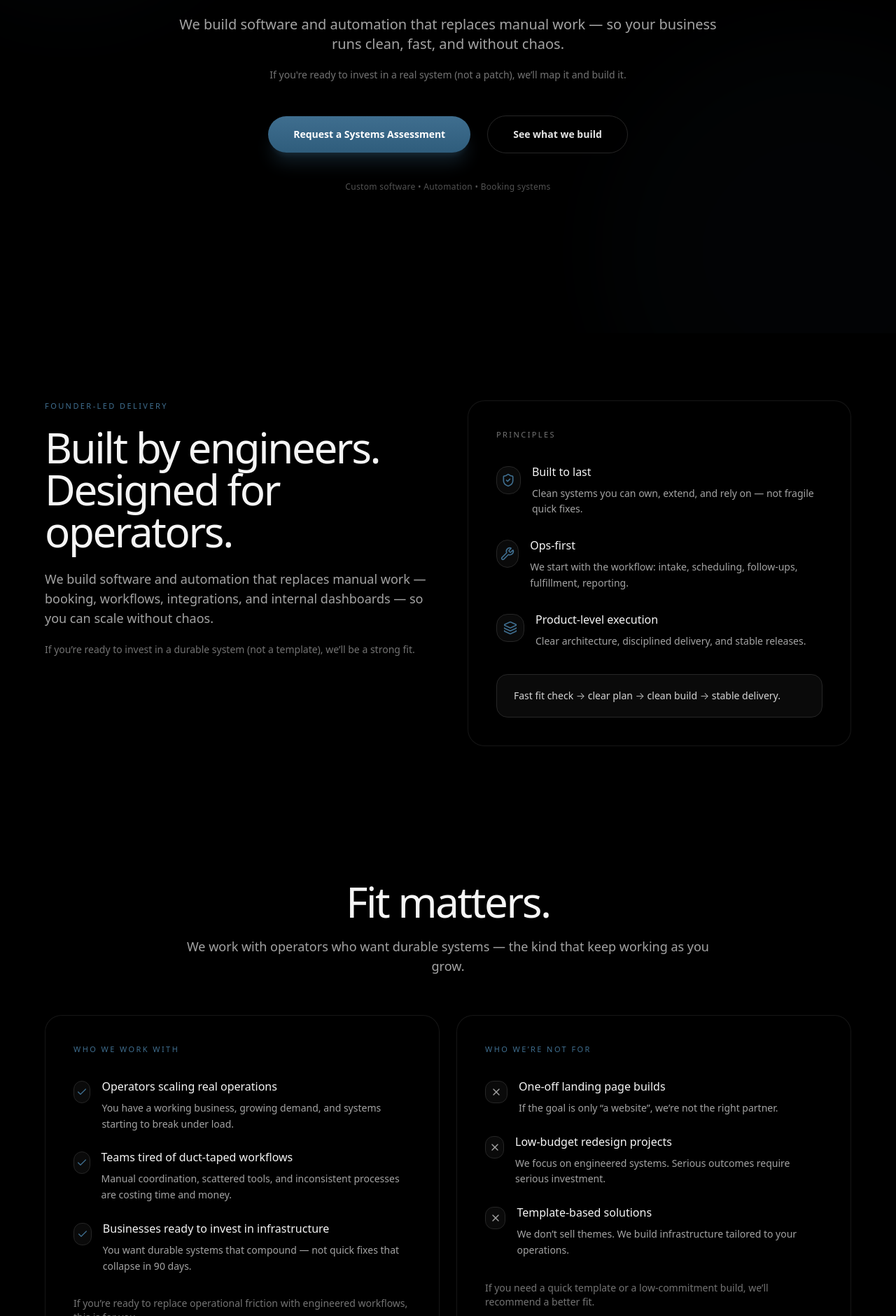
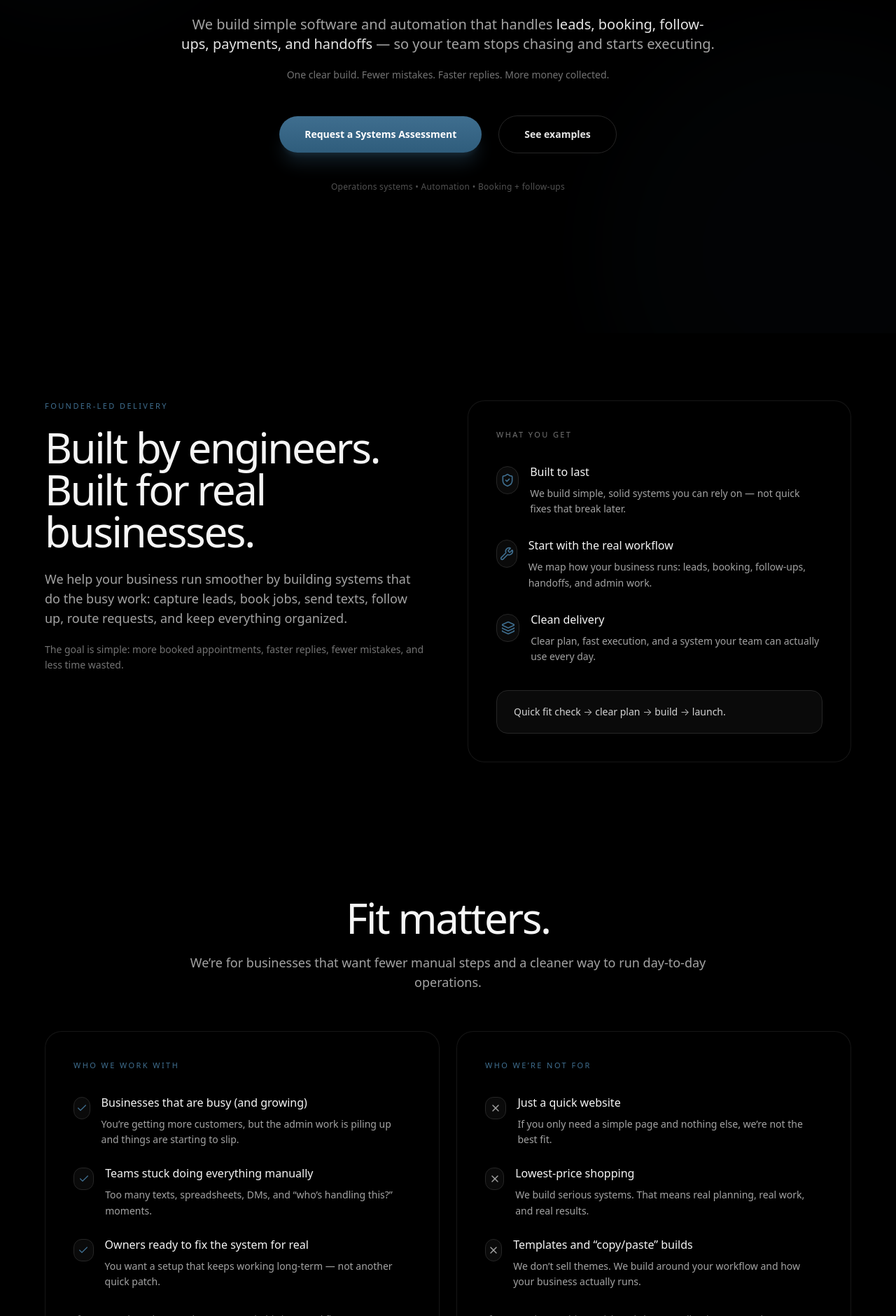
Before and after one commit to alexbritop24/apex-fusion-platform, a React (Vite) app: page / in a window 1280 px wide. Shown: the part 420-2300 px from the top of the page at 70% size. Built offline with nearby package versions, Linux system fonts and the light colour scheme.

Commit message:
Refine homepage copy: simplified language, outcome-focused positioning

```diff
--- a/src/components/AuthorityBlock.tsx
+++ b/src/components/AuthorityBlock.tsx
@@ -14,41 +14,43 @@ type Signal = {
 };
 
 export default function AuthorityBlock() {
+  // ✅ Simplified: plain-language pillars, still “premium”
   const pillars: Pillar[] = [
     {
-      title: "Software Systems",
-      desc: "Custom apps and internal tools designed around your workflows — not generic templates.",
+      title: "Custom software",
+      desc: "Tools built around how you work — so your team isn’t fighting the process every day.",
       icon: Code,
     },
     {
-      title: "Automation Engineering",
-      desc: "Workflow automation that reduces manual steps, eliminates handoffs, and prevents errors.",
+      title: "Automation that saves time",
+      desc: "We remove busywork: forms, follow-ups, reminders, handoffs, and approvals.",
       icon: Workflow,
     },
     {
-      title: "Infrastructure + Deployments",
-      desc: "Production-grade architecture, deployments, and monitoring for long-term reliability.",
+      title: "Reliable setup",
+      desc: "Your system stays stable as you grow — less breaking, less babysitting, fewer surprises.",
       icon: Server,
     },
     {
-      title: "Security-minded by default",
-      desc: "Least-privilege access patterns, safe data handling, and hardened delivery workflows.",
+      title: "Data handled safely",
+      desc: "Clean access control and safe handling of customer info from day one.",
       icon: Shield,
     },
   ];
 
+  // ✅ Simplified: outcomes + trust without jargon
   const signals: Signal[] = [
     {
-      title: "Designed for operators",
-      desc: "We build systems that reduce friction inside real businesses — scheduling, ops, and back office.",
+      title: "Built for real businesses",
+      desc: "Less manual work. Faster replies. Cleaner handoffs. Fewer missed leads.",
     },
     {
-      title: "Durable over trendy",
-      desc: "We prioritize maintainability, clarity, and long-term ownership over novelty.",
+      title: "Made to keep working",
+      desc: "We build it so you can run it daily — not something that falls apart after launch.",
     },
     {
-      title: "Proof available on request",
-      desc: "Select outcomes and references can be shared after an initial fit check.",
+      title: "Examples available",
+      desc: "We can share relevant examples after a quick fit check.",
     },
   ];
 
@@ -61,14 +63,14 @@ export default function AuthorityBlock() {
           </p>
 
           <h2 className="mt-5 text-3xl sm:text-4xl md:text-5xl lg:text-6xl font-extralight tracking-[-0.04em]">
-            Infrastructure-first.
+            Built to run daily.
             <br />
-            Built to compound.
+            Built to scale.
           </h2>
 
           <p className="mt-5 text-base sm:text-lg font-light text-neutral-400">
-            We deliver systems that stay reliable under growth: software,
-            automation, and operational platforms.
+            We build software + automation that cuts busywork and keeps your
+            operation running clean as you grow.
           </p>
         </div>
 
@@ -119,7 +121,7 @@ export default function AuthorityBlock() {
           ))}
         </div>
 
-        {/* ✅ Tech stack marquee (logos + names) */}
+        {/* Tech stack marquee */}
         <div className="mt-10">
           <TechStackMarquee
             items={[
--- a/src/components/CapabilitiesGrid.tsx
+++ b/src/components/CapabilitiesGrid.tsx
@@ -3,23 +3,27 @@ import { Code, Zap, Layers, Database } from "lucide-react";
 
 const capabilities = [
   {
-    title: "Software Systems",
-    description: "Robust custom software to run your business.",
+    title: "Custom Software",
+    description:
+      "We build the tools your team actually needs — client portals, dashboards, internal systems, and admin panels.",
     Icon: Code,
   },
   {
-    title: "Automation Workflows",
-    description: "Intelligent automation that saves time and eliminates errors.",
+    title: "Automation",
+    description:
+      "We remove repetitive work — auto follow-ups, reminders, task routing, forms → spreadsheets/CRM, and clean handoffs.",
     Icon: Zap,
   },
   {
-    title: "Digital Products",
-    description: "Apps and tools designed for lasting impact.",
+    title: "AI + Smart Tools",
+    description:
+      "We add helpful AI where it makes sense — faster replies, better intake, smarter scheduling, and cleaner ops.",
     Icon: Layers,
   },
   {
-    title: "Infrastructure",
-    description: "Backend architecture that powers growth.",
+    title: "Reliable Setup",
+    description:
+      "We set it up so it runs every day — integrations, tracking, permissions, and a system you can keep using.",
     Icon: Database,
   },
 ];
@@ -30,12 +34,16 @@ export default function CapabilitiesGrid() {
       <div className="mx-auto max-w-7xl">
         <div className="text-center">
           <p className="text-[11px] uppercase tracking-[0.22em] text-brand-400">
-            Capabilities
+            What we do
           </p>
 
           <h2 className="mt-5 text-3xl sm:text-4xl md:text-5xl lg:text-6xl font-extralight tracking-[-0.04em] text-neutral-100">
-            What we build
+            We build systems that save time.
           </h2>
+
+          <p className="mx-auto mt-5 max-w-3xl text-base sm:text-lg font-light text-neutral-400">
+            Less manual work. Fewer mistakes. Faster follow-ups. Clearer operations.
+          </p>
         </div>
 
         <div className="mt-14 rounded-3xl border border-neutral-800 bg-neutral-800/60 overflow-hidden">
@@ -51,7 +59,7 @@ export default function CapabilitiesGrid() {
                   {title}
                 </h3>
 
-                <p className="mt-3 text-sm sm:text-base font-light text-neutral-400 max-w-md">
+                <p className="mt-3 text-sm sm:text-base font-light text-neutral-400 max-w-md leading-relaxed">
                   {description}
                 </p>
               </div>
--- a/src/components/FounderBlock.tsx
+++ b/src/components/FounderBlock.tsx
@@ -5,17 +5,17 @@ export default function FounderBlock() {
   const points = [
     {
       title: "Built to last",
-      desc: "Clean systems you can own, extend, and rely on — not fragile quick fixes.",
+      desc: "We build simple, solid systems you can rely on — not quick fixes that break later.",
       icon: ShieldCheck,
     },
     {
-      title: "Ops-first",
-      desc: "We start with the workflow: intake, scheduling, follow-ups, fulfillment, reporting.",
+      title: "Start with the real workflow",
+      desc: "We map how your business runs: leads, booking, follow-ups, handoffs, and admin work.",
       icon: Wrench,
     },
     {
-      title: "Product-level execution",
-      desc: "Clear architecture, disciplined delivery, and stable releases.",
+      title: "Clean delivery",
+      desc: "Clear plan, fast execution, and a system your team can actually use every day.",
       icon: Layers,
     },
   ];
@@ -33,26 +33,26 @@ export default function FounderBlock() {
             <h2 className="mt-5 text-3xl sm:text-4xl md:text-5xl lg:text-6xl font-extralight tracking-[-0.04em] text-neutral-100 leading-[1.05]">
               Built by engineers.
               <br />
-              Designed for operators.
+              Built for real businesses.
             </h2>
 
-            {/* Simplified core message */}
+            {/* ✅ SIMPLIFIED: outcomes + broad automation (not just booking) */}
             <p className="mt-6 text-base sm:text-lg font-light text-neutral-400 leading-relaxed max-w-xl">
-              We build software and automation that replaces manual work —
-              booking, workflows, integrations, and internal dashboards —
-              so you can scale without chaos.
+              We help your business run smoother by building systems that do the
+              busy work: capture leads, book jobs, send texts, follow up, route
+              requests, and keep everything organized.
             </p>
 
             <p className="mt-5 text-sm font-light text-neutral-500 leading-relaxed max-w-xl">
-              If you’re ready to invest in a durable system (not a template),
-              we’ll be a strong fit.
+              The goal is simple: more booked appointments, faster replies, fewer
+              mistakes, and less time wasted.
             </p>
           </div>
 
           {/* Right */}
           <div className="rounded-3xl border border-neutral-800/60 bg-black/30 p-8 md:p-10 backdrop-blur-xl">
             <p className="text-[11px] uppercase tracking-[0.22em] text-neutral-500">
-              Principles
+              What you get
             </p>
 
             <div className="mt-8 space-y-7">
@@ -81,7 +81,7 @@ export default function FounderBlock() {
 
             <div className="mt-9 rounded-2xl border border-neutral-800 bg-neutral-950 px-6 py-5">
               <p className="text-sm font-light text-neutral-300">
-                Fast fit check → clear plan → clean build → stable delivery.
+                Quick fit check → clear plan → build → launch.
               </p>
             </div>
           </div>
--- a/src/components/Hero.tsx
+++ b/src/components/Hero.tsx
@@ -45,19 +45,21 @@ export default function Hero({ onPrimaryCTA, onSecondaryCTA }: HeroProps) {
         </p>
 
         <h1 className="mt-6 text-4xl sm:text-5xl md:text-6xl lg:text-7xl font-extralight tracking-[-0.04em] leading-[1.02]">
-          Replace manual chaos
+          Replace manual work
           <br className="hidden sm:block" />
-          with engineered systems.
+          with a system that runs itself.
         </h1>
 
-        {/* ✅ SIMPLIFIED COPY */}
         <p className="mx-auto mt-8 max-w-3xl text-base sm:text-lg md:text-xl text-neutral-400 font-light leading-relaxed">
-          We build software and automation that replaces manual work —
-          so your business runs clean, fast, and without chaos.
+          We build simple software and automation that handles{" "}
+          <span className="text-neutral-200">
+            leads, booking, follow-ups, payments, and handoffs
+          </span>{" "}
+          — so your team stops chasing and starts executing.
         </p>
 
         <p className="mx-auto mt-5 max-w-2xl text-sm text-neutral-500">
-          If you're ready to invest in a real system (not a patch), we’ll map it and build it.
+          One clear build. Fewer mistakes. Faster replies. More money collected.
         </p>
 
         <div className="mt-12 flex flex-col items-center justify-center gap-4 sm:flex-row sm:gap-6">
@@ -91,12 +93,12 @@ export default function Hero({ onPrimaryCTA, onSecondaryCTA }: HeroProps) {
               "focus-visible:ring-2 focus-visible:ring-[#3F6E8F]",
             ].join(" ")}
           >
-            See what we build
+            See examples
           </button>
         </div>
 
         <p className="mt-10 text-xs text-neutral-600 tracking-wide">
-          Custom software • Automation • Booking systems
+          Operations systems • Automation • Booking + follow-ups
         </p>
       </div>
     </section>
--- a/src/components/ProcessSection.tsx
+++ b/src/components/ProcessSection.tsx
@@ -16,20 +16,20 @@ export default function ProcessSection({ onOpenBooking }: ProcessSectionProps) {
   const steps: Step[] = [
     {
       step: "01",
-      title: "Systems Assessment",
-      desc: "We map your operations, identify bottlenecks, and define what must be automated, rebuilt, or replaced to scale reliably.",
+      title: "Quick Fit + Game Plan",
+      desc: "We learn how your business runs today, find what’s wasting time, and map the exact system you need.",
       icon: ClipboardList,
     },
     {
       step: "02",
-      title: "Architecture + Build",
-      desc: "We design the workflow and build durable software: booking, automation, dashboards, integrations, and the infrastructure behind it.",
+      title: "Build + Connect Everything",
+      desc: "We build the setup that handles your workflow — forms, booking, follow-ups, and internal handoffs — so it runs on its own.",
       icon: Cpu,
     },
     {
       step: "03",
-      title: "Launch + Hardening",
-      desc: "We deploy, instrument, and harden the system so it keeps performing under real load — with clear ownership and next steps.",
+      title: "Launch + Keep It Running",
+      desc: "We turn it on, test it with real usage, fix the weak spots, and make sure you can rely on it day-to-day.",
       icon: Rocket,
     },
   ];
@@ -43,12 +43,12 @@ export default function ProcessSection({ onOpenBooking }: ProcessSectionProps) {
           </p>
 
           <h2 className="mt-5 text-3xl sm:text-4xl md:text-5xl lg:text-6xl font-extralight tracking-[-0.04em]">
-            A disciplined build process.
+            Simple process. Real results.
           </h2>
 
           <p className="mt-5 text-base sm:text-lg font-light text-neutral-400">
-            You don’t need another tool. You need infrastructure that fits your
-            operation and keeps working as you grow.
+            The goal is simple: fewer missed leads, fewer no-shows, less manual work,
+            and cleaner execution.
           </p>
         </div>
 
--- a/src/components/ProofSection.tsx
+++ b/src/components/ProofSection.tsx
@@ -2,29 +2,29 @@
 
 const engagements = [
   {
-    category: "Case Study",
-    title: "Service Business Ops Rebuild",
+    category: "Example",
+    title: "Operations cleanup + automation",
     description:
-      "Rebuilt intake, scheduling, reminders, and reporting into a unified operational backend.",
-    before: "Manual scheduling, missed follow-ups, duplicate admin entry.",
-    after: "Automated intake forms, calendar logic, reminders, and internal dashboard.",
+      "We cleaned up the intake and scheduling flow so staff stopped chasing people and doing the same work twice.",
+    before: "Manual scheduling, missed follow-ups, duplicate admin work.",
+    after: "Automated intake forms, booking rules, reminders, and a simple internal dashboard.",
     result:
-      "Reduced admin load, improved response speed, and stabilized weekly throughput.",
-    context: "Multi-location service operator",
+      "Less admin time, faster replies, and a smoother weekly schedule.",
+    context: "Multi-location service business",
   },
   {
-    category: "Platform Engineering",
-    title: "Custom Booking Infrastructure",
+    category: "Example",
+    title: "Booking system + payments",
     description:
-      "Designed and deployed a scalable booking system integrated with payments, calendar logic, and internal dashboards for real-time oversight.",
-    context: "Growth-stage service business",
+      "We built a booking flow that takes payments, applies scheduling rules, and gives the team a clear view of what’s coming up.",
+    context: "Growing service business",
   },
   {
-    category: "Systems Modernization",
-    title: "Legacy Stack Refactor",
+    category: "Example",
+    title: "Replace old tools that keep breaking",
     description:
-      "Re-architected brittle legacy tools into modular, maintainable systems built for long-term expansion and team scalability.",
-    context: "Digital operations team",
+      "We replaced messy, fragile tools with a cleaner setup the team can keep using and expanding.",
+    context: "Operations team",
   },
 ];
 
@@ -61,16 +61,15 @@ export default function ProofSection() {
       <div className="mx-auto max-w-7xl">
         <div className="mx-auto max-w-3xl text-center">
           <p className="text-[11px] uppercase tracking-[0.22em] text-[#3F6E8F]">
-            Selected engagements
+            Results
           </p>
 
           <h2 className="mt-5 text-3xl sm:text-4xl md:text-5xl lg:text-6xl font-extralight tracking-[-0.04em] text-neutral-100">
-            Systems that compound
+            What we’ve built
           </h2>
 
           <p className="mt-5 text-base sm:text-lg font-light text-neutral-400">
-            Real builds focused on durability, operational clarity, and stable
-            infrastructure.
+            Simple goal: less manual work, fewer no-shows, faster replies, and cleaner operations.
           </p>
         </div>
 
--- a/src/components/WhoWeWorkWith.tsx
+++ b/src/components/WhoWeWorkWith.tsx
@@ -2,33 +2,34 @@
 import { Check, X } from "lucide-react";
 
 export default function WhoWeWorkWith() {
+  // ✅ Simplified language: obvious, human, value-forward
   const goodFit = [
     {
-      title: "Operators scaling real operations",
-      desc: "You have a working business, growing demand, and systems starting to break under load.",
+      title: "Businesses that are busy (and growing)",
+      desc: "You’re getting more customers, but the admin work is piling up and things are starting to slip.",
     },
     {
-      title: "Teams tired of duct-taped workflows",
-      desc: "Manual coordination, scattered tools, and inconsistent processes are costing time and money.",
+      title: "Teams stuck doing everything manually",
+      desc: "Too many texts, spreadsheets, DMs, and “who’s handling this?” moments.",
     },
     {
-      title: "Businesses ready to invest in infrastructure",
-      desc: "You want durable systems that compound — not quick fixes that collapse in 90 days.",
+      title: "Owners ready to fix the system for real",
+      desc: "You want a setup that keeps working long-term — not another quick patch.",
     },
   ];
 
   const notFor = [
     {
-      title: "One-off landing page builds",
-      desc: "If the goal is only “a website”, we’re not the right partner.",
+      title: "Just a quick website",
+      desc: "If you only need a simple page and nothing else, we’re not the best fit.",
     },
     {
-      title: "Low-budget redesign projects",
-      desc: "We focus on engineered systems. Serious outcomes require serious investment.",
+      title: "Lowest-price shopping",
+      desc: "We build serious systems. That means real planning, real work, and real results.",
     },
     {
-      title: "Template-based solutions",
-      desc: "We don’t sell themes. We build infrastructure tailored to your operations.",
+      title: "Templates and “copy/paste” builds",
+      desc: "We don’t sell themes. We build around your workflow and how your business actually runs.",
     },
   ];
 
@@ -40,8 +41,8 @@ export default function WhoWeWorkWith() {
             Fit matters.
           </h2>
           <p className="mt-5 text-base sm:text-lg font-light text-neutral-400">
-            We work with operators who want durable systems — the kind that keep
-            working as you grow.
+            We’re for businesses that want fewer manual steps and a cleaner way
+            to run day-to-day operations.
           </p>
         </div>
 
@@ -56,7 +57,10 @@ export default function WhoWeWorkWith() {
               {goodFit.map((item) => (
                 <div key={item.title} className="flex gap-4">
                   <div className="mt-1 inline-flex h-8 w-8 items-center justify-center rounded-xl border border-neutral-800 bg-neutral-950">
-                    <Check className="h-4 w-4 text-[#3F6E8F]" aria-hidden="true" />
+                    <Check
+                      className="h-4 w-4 text-[#3F6E8F]"
+                      aria-hidden="true"
+                    />
                   </div>
                   <div>
                     <h3 className="text-base font-light text-neutral-100">
@@ -71,8 +75,7 @@ export default function WhoWeWorkWith() {
             </div>
 
             <p className="mt-8 text-sm font-light text-neutral-500">
-              If you’re ready to replace operational friction with engineered
-              workflows, this is for you.
+              If you want less chaos and more control, this is a good fit.
             </p>
           </div>
 
@@ -86,7 +89,10 @@ export default function WhoWeWorkWith() {
               {notFor.map((item) => (
                 <div key={item.title} className="flex gap-4">
                   <div className="mt-1 inline-flex h-8 w-8 items-center justify-center rounded-xl border border-neutral-800 bg-neutral-950">
-                    <X className="h-4 w-4 text-neutral-400" aria-hidden="true" />
+                    <X
+                      className="h-4 w-4 text-neutral-400"
+                      aria-hidden="true"
+                    />
                   </div>
                   <div>
                     <h3 className="text-base font-light text-neutral-100">
@@ -101,8 +107,8 @@ export default function WhoWeWorkWith() {
             </div>
 
             <p className="mt-8 text-sm font-light text-neutral-500">
-              If you need a quick template or a low-commitment build, we’ll
-              recommend a better fit.
+              If you need something quick and cheap, we’ll point you to a better
+              option.
             </p>
           </div>
         </div>
--- a/src/pages/Home.tsx
+++ b/src/pages/Home.tsx
@@ -14,25 +14,33 @@ import ProcessSection from "../components/ProcessSection";
 import AuthorityBlock from "../components/AuthorityBlock";
 import FounderBlock from "../components/FounderBlock";
 
+function scrollToId(id: string) {
+  const el = document.getElementById(id);
+  if (!el) return;
+  el.scrollIntoView({ behavior: "smooth", block: "start" });
+}
+
 export default function Home() {
   const [bookingOpen, setBookingOpen] = useState(false);
 
   return (
     <div className="min-h-screen bg-black text-[#f5f5f5]">
-      <SEO />
+      <SEO
+        title="Apex Fusion Studios — Software, Automation, Booking Systems"
+        description="We build simple, reliable systems that save time: booking, follow-ups, internal dashboards, and automation."
+        path="/"
+        imagePath="/og.png"
+      />
 
       <Navigation onOpenBooking={() => setBookingOpen(true)} />
 
-      <BookingModal
-        isOpen={bookingOpen}
-        onClose={() => setBookingOpen(false)}
-      />
+      <BookingModal isOpen={bookingOpen} onClose={() => setBookingOpen(false)} />
 
       {/* ✅ FIX: mobile nav is h-16, desktop is h-24 */}
       <main id="main" className="pt-16 md:pt-24">
         <Hero
           onPrimaryCTA={() => setBookingOpen(true)}
-          onSecondaryCTA={() => setBookingOpen(true)}
+          onSecondaryCTA={() => scrollToId("what-we-build")}
         />
 
         <FounderBlock />
@@ -40,7 +48,12 @@ export default function Home() {
         <ProcessSection onOpenBooking={() => setBookingOpen(true)} />
         <AuthorityBlock />
         <PlatformHighlight onOpenBooking={() => setBookingOpen(true)} />
-        <CapabilitiesGrid />
+
+        {/* Anchor for "See what we build" */}
+        <div id="what-we-build">
+          <CapabilitiesGrid />
+        </div>
+
         <ProofSection />
         <FinalCTA onOpenBooking={() => setBookingOpen(true)} />
         <Footer />
```
Also changed, not shown: src/components/FinalCTA.tsx (+8 -5 lines), src/components/PlatformHighlight.tsx (+29 -15 lines).
